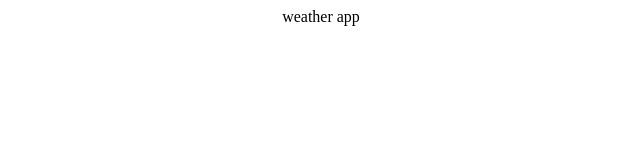
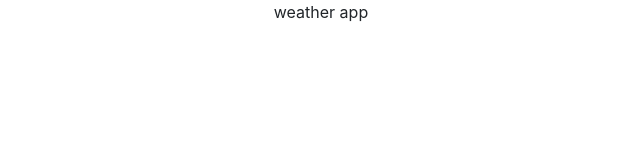
Before and after one commit to MarieAnge5/react-weather-app, a React (Create React App) app: page / in a window 1280 px wide. Shown: the top 160 px of the page, without its empty margins (319-959 px from the left). Built offline with nearby package versions, Linux system fonts and the light colour scheme.

Commit message:
Bootstrap installed

```diff
--- a/package.json
+++ b/package.json
@@ -6,6 +6,7 @@
     "@testing-library/jest-dom": "^5.11.10",
     "@testing-library/react": "^11.2.6",
     "@testing-library/user-event": "^12.8.3",
+    "bootstrap": "^4.6.0",
     "react": "^17.0.2",
     "react-dom": "^17.0.2",
     "react-scripts": "4.0.3",
--- a/public/index.html
+++ b/public/index.html
@@ -24,11 +24,14 @@
       work correctly both with client-side routing and a non-root public URL.
       Learn how to configure a non-root public URL by running `npm run build`.
     -->
+
+
     <title>React App</title>
   </head>
   <body>
     <noscript>You need to enable JavaScript to run this app.</noscript>
     <div id="root"></div>
+
     <!--
       This HTML file is a template.
       If you open it directly in the browser, you will see an empty page.
--- a/src/App.js
+++ b/src/App.js
@@ -4,7 +4,9 @@ import './App.css';
 export default function App() {
   return (
     <div className="App">
+      <div className="container">
       weather app
+    </div>
     </div>
   );
 }
--- a/src/index.js
+++ b/src/index.js
@@ -2,6 +2,7 @@ import React from 'react';
 import ReactDOM from 'react-dom';
 import './index.css';
 import App from './App';
+import 'bootstrap/dist/css/bootstrap.css';
 import reportWebVitals from './reportWebVitals';
 
 ReactDOM.render(
```
Also changed, not shown: 1 other file (tests, documents, lock files or other folders).
